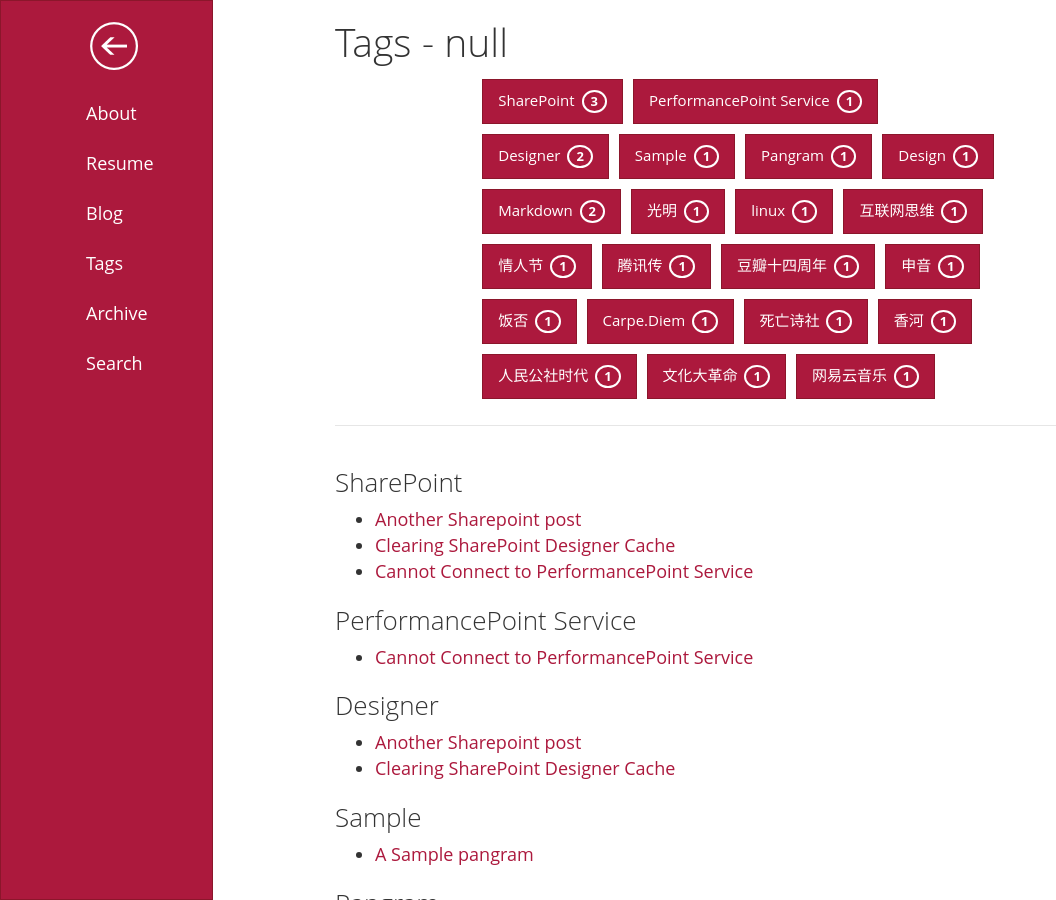
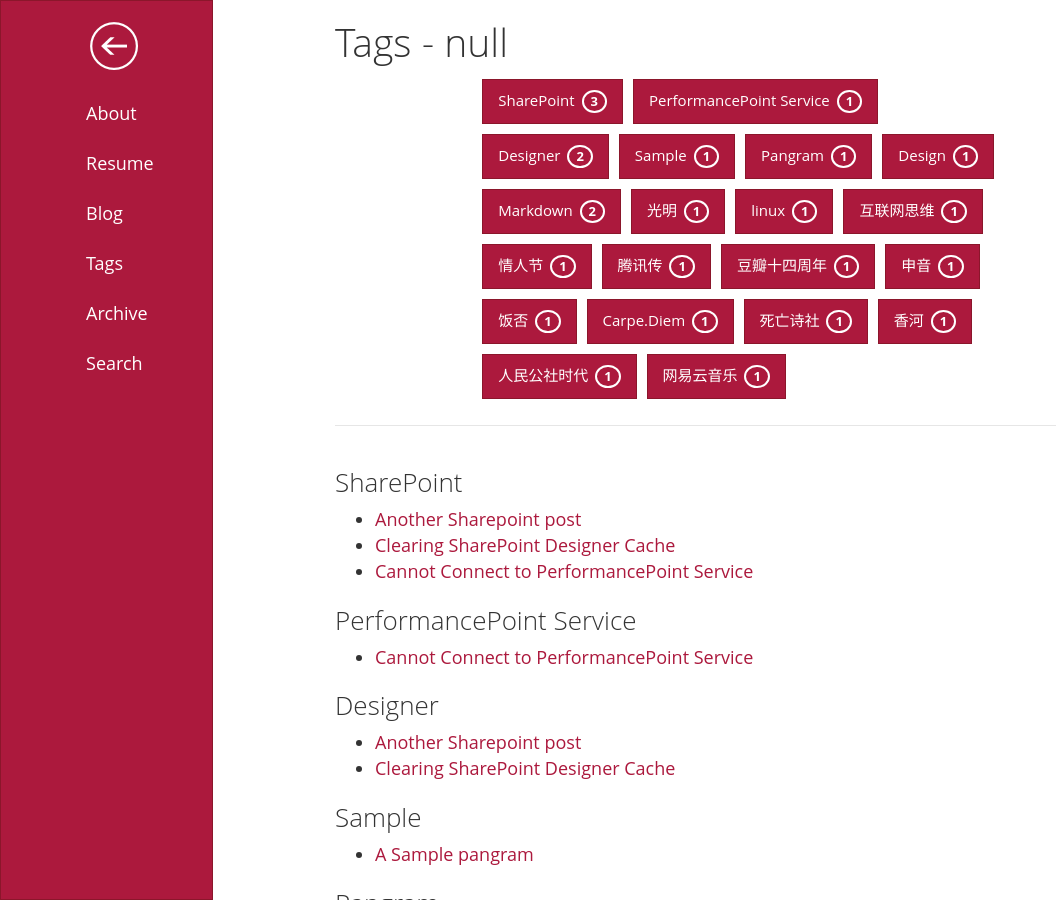
Before and after one commit to no1guangming/no1guangming.github.io, a Jekyll site: the page built from tags/index.html, in a window 1280 px wide and 900 px high. Shown: the whole window, without its empty margins (0-1056 px from the left). Built offline with Jekyll 4.4.1, drawn with Linux system fonts in a browser that asks for light colours; comment, search, counter and statistics services are not loaded.

Commit message:
Update 2019-08-15-xiang-he.md

```diff
--- a/_posts/2019-08-15-xiang-he.md
+++ b/_posts/2019-08-15-xiang-he.md
@@ -3,7 +3,7 @@
 title:  看电影《香河》
 date:   2019-08-15 15:00:00
 categories: xiang he
-tags: 香河 人民公社时代 文化大革命
+tags: 香河 人民公社时代
 ---
 
 ![](http://ww1.sinaimg.cn/large/6a362e2dgy1g60disvvtuj20le0gm0tm.jpg)
```
